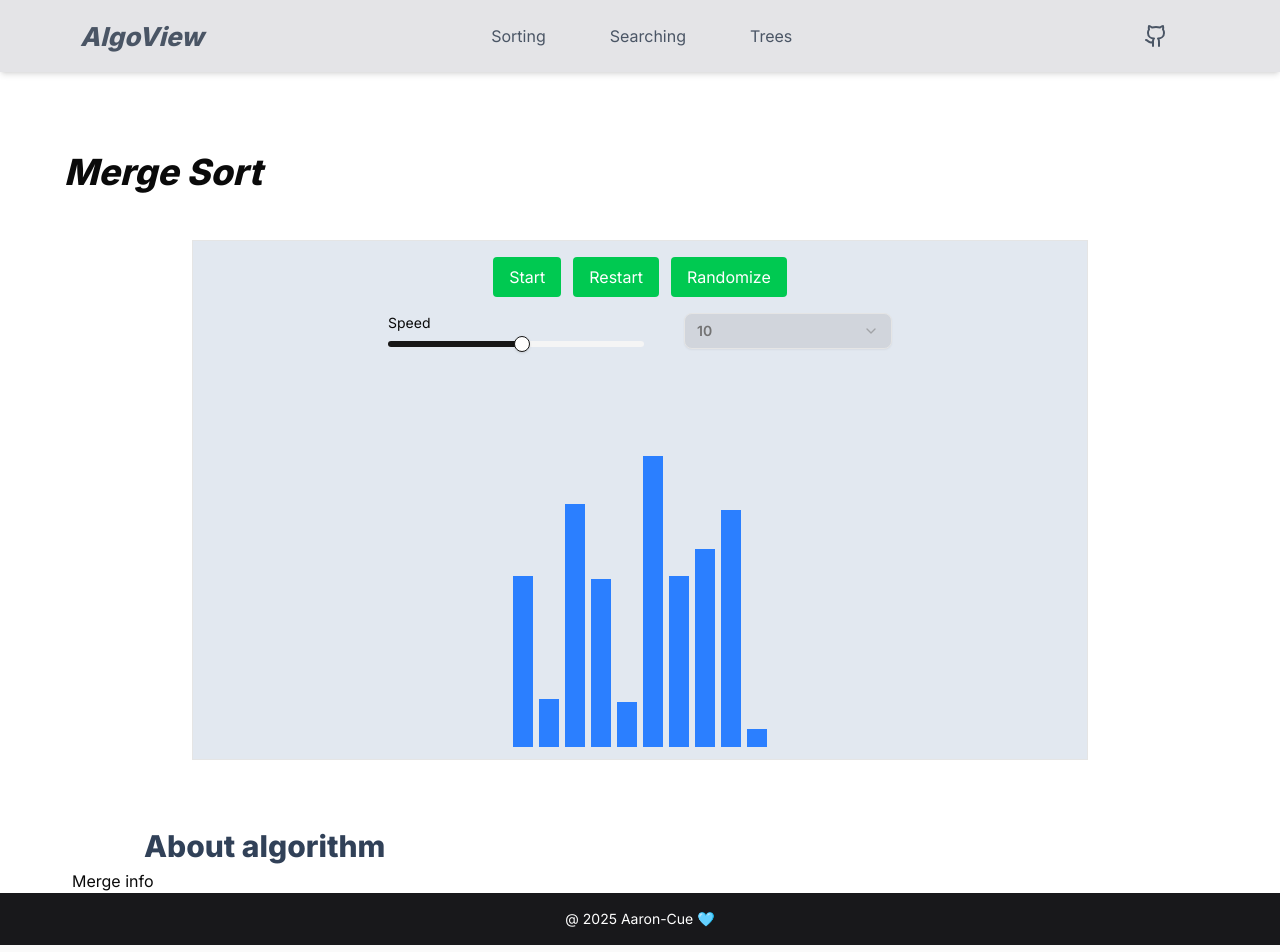
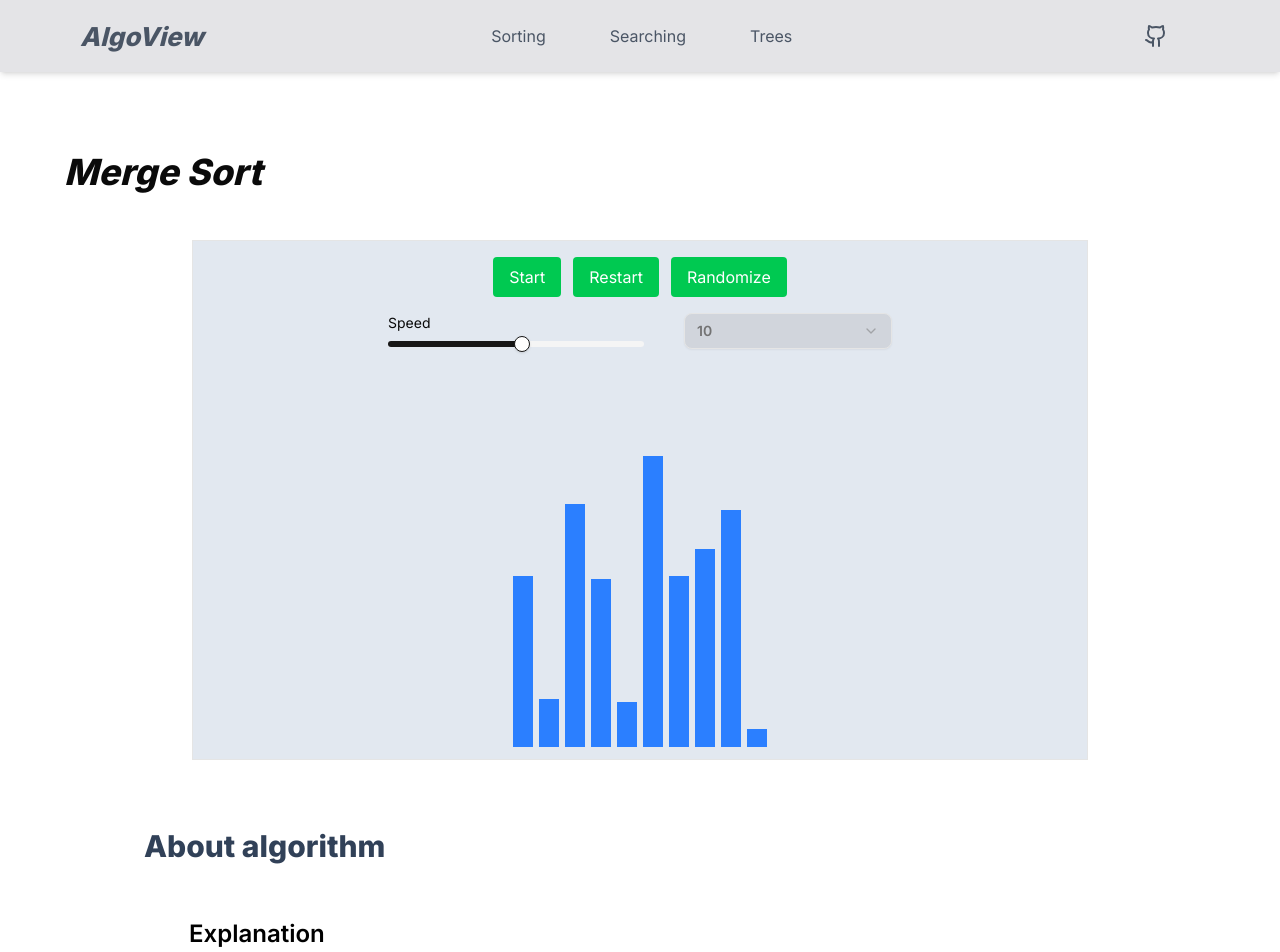
Before and after one commit to Aaron-Cue/algorithm-visualizer, a Next.js app: page /Merge in a window 1280 px wide. Shown: the top 952 px of the page. Built offline with nearby package versions, Linux system fonts and the light colour scheme.

Commit message:
merge info

```diff
--- a/src/components/Algorithms/Info/Sorting/Merge.tsx
+++ b/src/components/Algorithms/Info/Sorting/Merge.tsx
@@ -1,3 +1,25 @@
+import InfoWrapper from "../InfoWrapper"
+
 export default function Merge() {
-  return <div>Merge info</div>
+  const pseudocode = `mergeSort(arr):
+  if len(arr) <= 1:
+    return arr
+  mid = len(arr) / 2
+  left = mergeSort(arr[:mid])
+  right = mergeSort(arr[mid:])
+  return merge(left, right)`
+
+    return (
+      <InfoWrapper
+        description="Merge Sort is a divide-and-conquer algorithm that recursively splits the array into halves, sorts each half, and then merges the sorted halves to produce a sorted array."
+        steps={[
+          'Divide the array into two halves.',
+          'Recursively sort each half.',
+          'Merge the two sorted halves into one sorted array.',
+          'Repeat until the entire array is sorted.'
+        ]}
+        pseudocode={pseudocode}
+        complexity={['O(n log(n))', 'O(n)']}
+      />
+    )
 }
```
